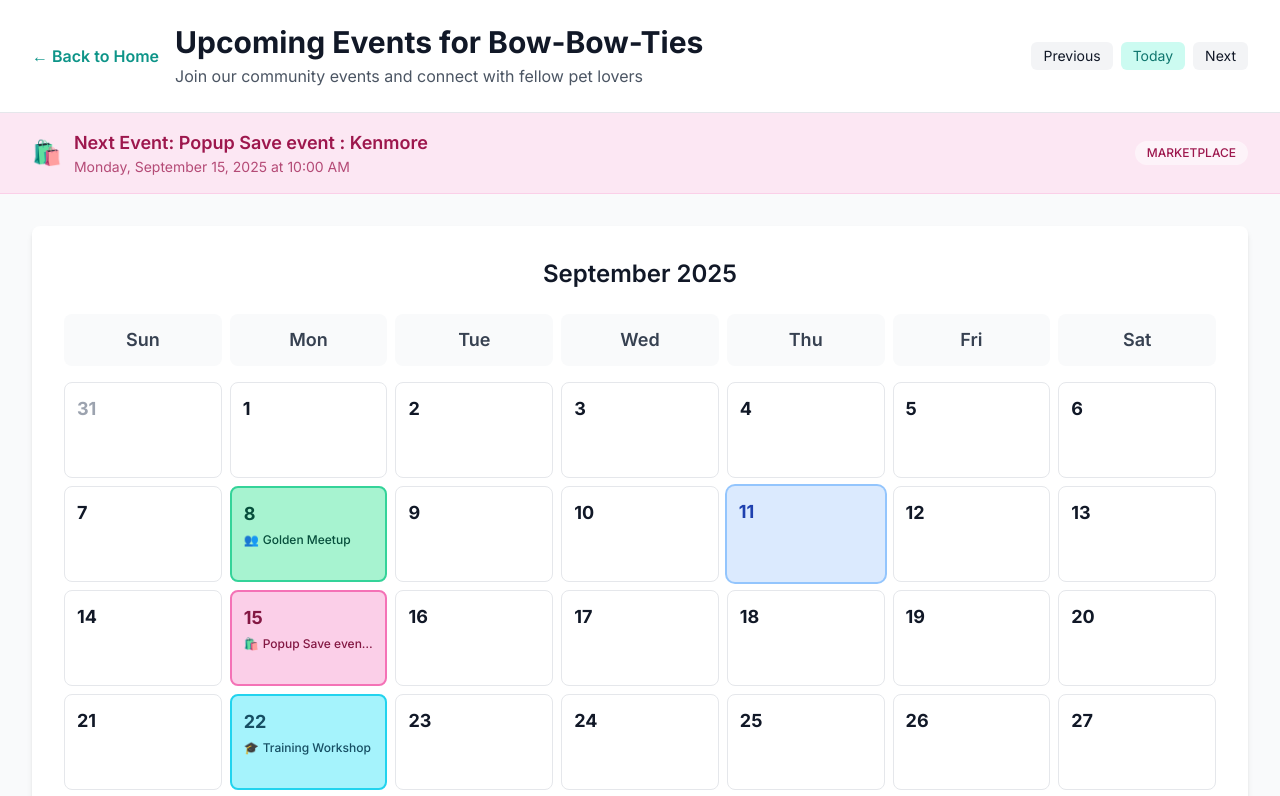
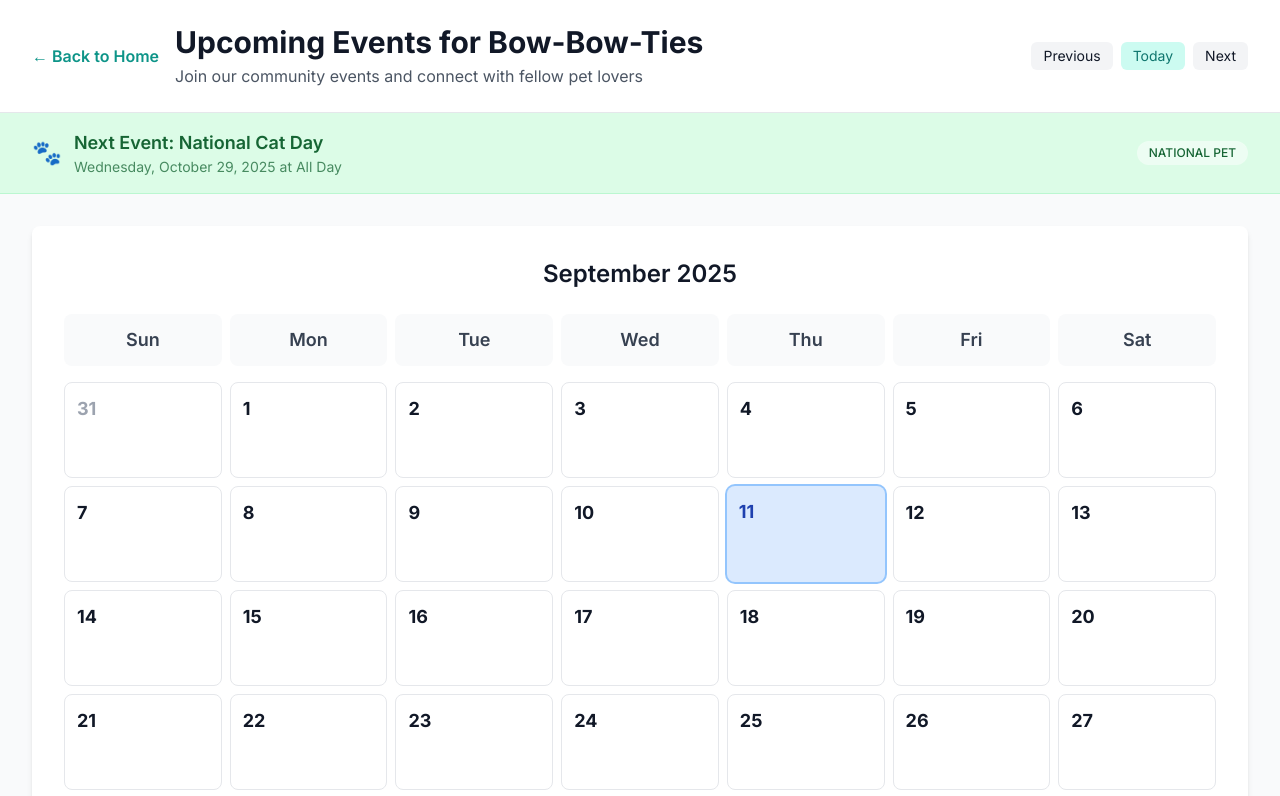
Before and after one commit to divisham21-cyber/Bow-Bow-Ties, a Next.js app: page /calendar in a window 1280 px wide. Shown: the top 796 px of the page. Built offline with nearby package versions, Linux system fonts and the light colour scheme.

Commit message:
Calendar updates

```diff
--- a/pages/calendar.tsx
+++ b/pages/calendar.tsx
@@ -8,107 +8,35 @@ interface Event {
   date: string;
   time: string;
   description: string;
-  type: 'playdate' | 'training' | 'meetup' | 'marketplace';
+  type: 'playdate' | 'training' | 'national pet' | 'marketplace';
 }
 
 // Dummy event data for Sep-Dec 2025
 const dummyEvents: Event[] = [
   {
     id: 1,
-    title: 'Popup Save event : Kenmore',
-    date: '2025-09-15',
-    time: '10:00 AM',
-    description: 'Join us for a fun-filled day at the Kenmore Popup Save event! Bring your furry friends for games, treats, and lots of fun!',
-    type: 'marketplace'
+    title: 'National Cat Day',
+    date: '2025-10-29',
+    time: 'All Day',
+    description: 'It\'s National Cat Day! Give your feline friend some extra attention and love. Better yet, spoil them with a new collar and charm!',
+    type: 'national pet'
   },
   {
     id: 2,
-    title: 'Training Workshop',
-    date: '2025-09-22',
-    time: '2:00 PM',
-    description: 'Learn basic obedience training techniques.',
-    type: 'training'
-  },
-  {
-    id: 7,
-    title: 'Golden Meetup',
-    date: '2025-09-08',
-    time: '11:00 AM',
-    description: 'Monthly meetup for Golden Retriever owners.',
-    type: 'meetup'
-  },
-  {
-    id: 8,
-    title: 'Pet Market Bellevue',
-    date: '2025-09-29',
-    time: '9:00 AM',
-    description: 'Browse and shop for premium pet products at our Bellevue marketplace event.',
-    type: 'marketplace'
+    title: 'National Senior Pet Month',
+    date: '2025-11-01',
+    time: 'All month',
+    description: 'Old is gold! National Senior Pet Month is dedicated to celebrating and raising awareness for senior pets. They have so much love to give.',
+    type: 'national pet'
   },
   {
     id: 3,
-    title: 'Golden Retriever Meetup',
-    date: '2025-10-05',
-    time: '11:00 AM',
-    description: 'Monthly meetup for Golden Retriever owners.',
-    type: 'meetup'
-  },
-  {
-    id: 9,
-    title: 'Fall Market Seattle',
-    date: '2025-10-12',
-    time: '10:00 AM',
-    description: 'Fall-themed pet marketplace with seasonal treats and accessories.',
+    title: 'Kenmore Winterfest',
+    date: '2025-12-06',
+    time: '11:00AM-3:00PM',
+    description: 'Winter Market at the Hangar in Kenmore, and POP shop! Festive activities and vendors.',
     type: 'marketplace'
   },
-  {
-    id: 4,
-    title: 'Halloween Pet Costume Contest',
-    date: '2025-10-31',
-    time: '4:00 PM',
-    description: 'Dress up your pets for our spooky costume contest!',
-    type: 'playdate'
-  },
-  {
-    id: 6,
-    title: 'Advanced Agility Training',
-    date: '2025-11-16',
-    time: '3:00 PM',
-    description: 'Advanced agility training for active dogs.',
-    type: 'training'
-  },
-  {
-    id: 10,
-    title: 'Holiday Pet Market',
-    date: '2025-11-23',
-    time: '11:00 AM',
-    description: 'Holiday-themed marketplace with festive pet accessories and gifts.',
-    type: 'marketplace'
-  },
-  {
-    id: 5,
-    title: 'Thanksgiving Dog Walk',
-    date: '2025-11-28',
-    time: '9:00 AM',
-    description: 'Thanksgiving morning walk with your furry friends.',
-    type: 'playdate'
-  },
-  {
-    id: 11,
-    title: 'Winter Market Redmond',
-    date: '2025-12-07',
-    time: '10:00 AM',
-    description: 'Winter marketplace featuring cozy pet gear and holiday treats.',
-    type: 'marketplace'
-  },
-  {
-    id: 12,
-    title: 'Holiday Puppy Playdate',
-    date: '2025-12-21',
-    time: '2:00 PM',
-    description: 'Festive holiday playdate with puppies and holiday-themed activities.',
-    type: 'playdate'
-  }
 ];
 
 const Calendar: React.FC = () => {
@@ -180,7 +108,7 @@ const Calendar: React.FC = () => {
           return 'bg-orange-200 text-orange-900 border-2 border-orange-400';
         case 'training':
           return 'bg-cyan-200 text-cyan-900 border-2 border-cyan-400';
-        case 'meetup':
+        case 'national pet':
           return 'bg-emerald-200 text-emerald-900 border-2 border-emerald-400';
         case 'marketplace':
           return 'bg-pink-200 text-pink-900 border-2 border-pink-400';
@@ -206,7 +134,7 @@ const Calendar: React.FC = () => {
         return 'bg-primary-100 text-primary-800 border-primary-200';
       case 'training':
         return 'bg-secondary-100 text-secondary-800 border-secondary-200';
-      case 'meetup':
+      case 'national pet':
         return 'bg-green-100 text-green-800 border-green-200';
       case 'marketplace':
         return 'bg-pink-100 text-pink-800 border-pink-200';
@@ -231,8 +159,8 @@ const Calendar: React.FC = () => {
         return '🐕';
       case 'training':
         return '🎓';
-      case 'meetup':
-        return '👥';
+      case 'national pet':
+        return '🐾';
       case 'marketplace':
         return '🛍️';
       default:
@@ -431,9 +359,9 @@ const Calendar: React.FC = () => {
                   </div>
                   <div className="flex items-center space-x-3">
                     <div className="w-6 h-6 bg-emerald-200 border-2 border-emerald-400 rounded flex items-center justify-center">
-                      <span className="text-xs">👥</span>
+                      <span className="text-xs">🐾</span>
                     </div>
-                    <span className="text-sm">Community Meetups</span>
+                    <span className="text-sm">National Pet</span>
                   </div>
                   <div className="flex items-center space-x-3">
                     <div className="w-6 h-6 bg-pink-200 border-2 border-pink-400 rounded flex items-center justify-center">
```
